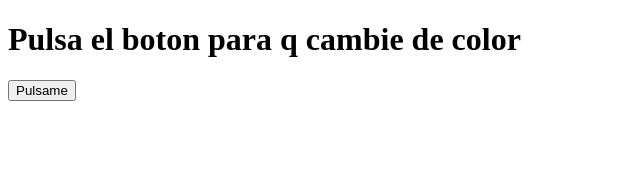
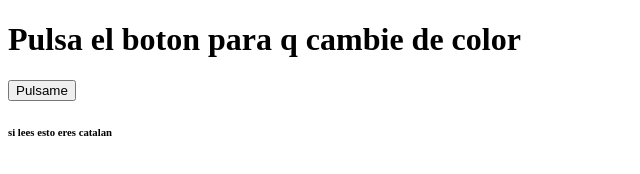
Before and after one commit to Fernando-Albarran/pulsador, a plain HTML site: page index.html in a window 1280 px wide. Shown: the full height of the page, 0-640 px from the left. Drawn offline with Linux system fonts and the light colour scheme.

Commit message:
Update index.html

```diff
--- a/index.html
+++ b/index.html
@@ -12,6 +12,7 @@
     </header>
     <main>
         <button id ="botonPrueba"> Pulsame</button>
+        <h6>si lees esto eres catalan</h6>
     </main>
 
 </body>
```
